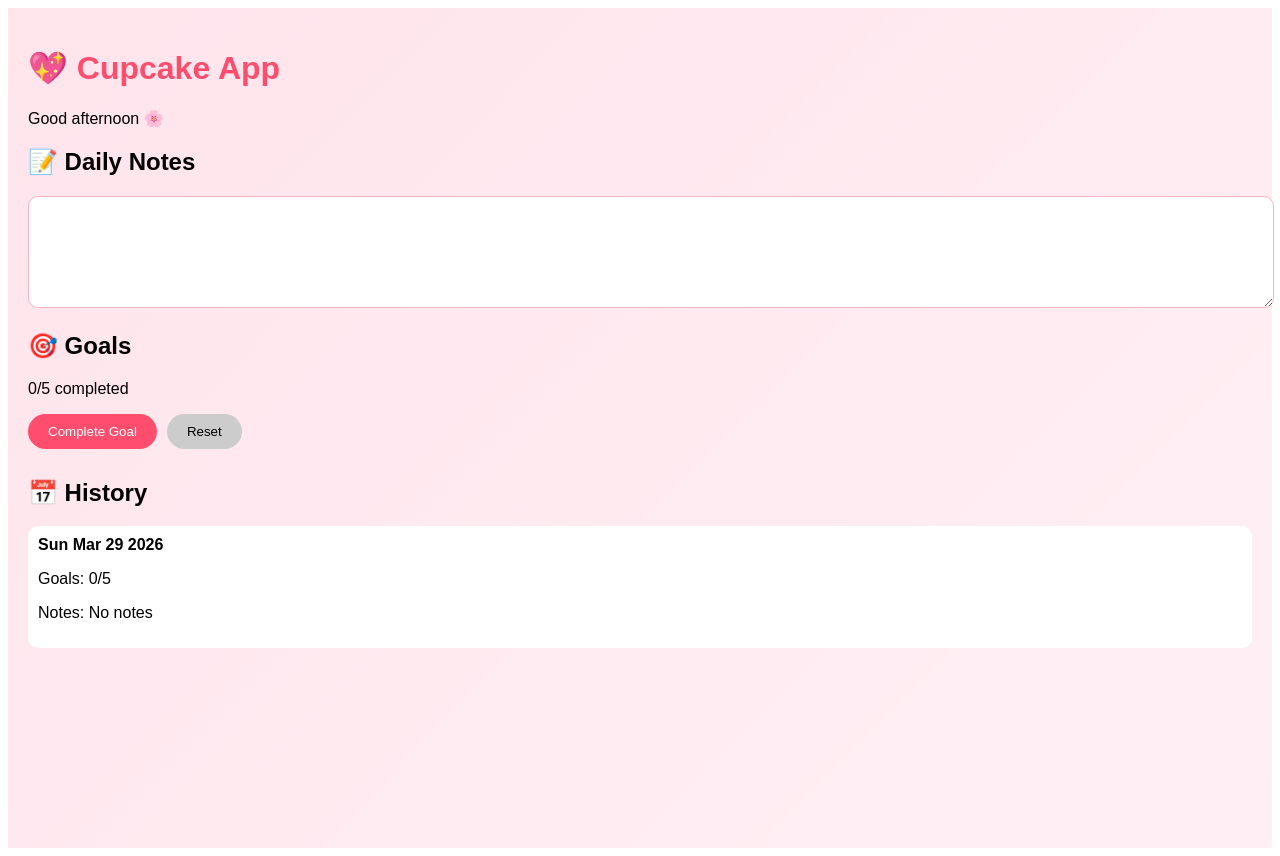
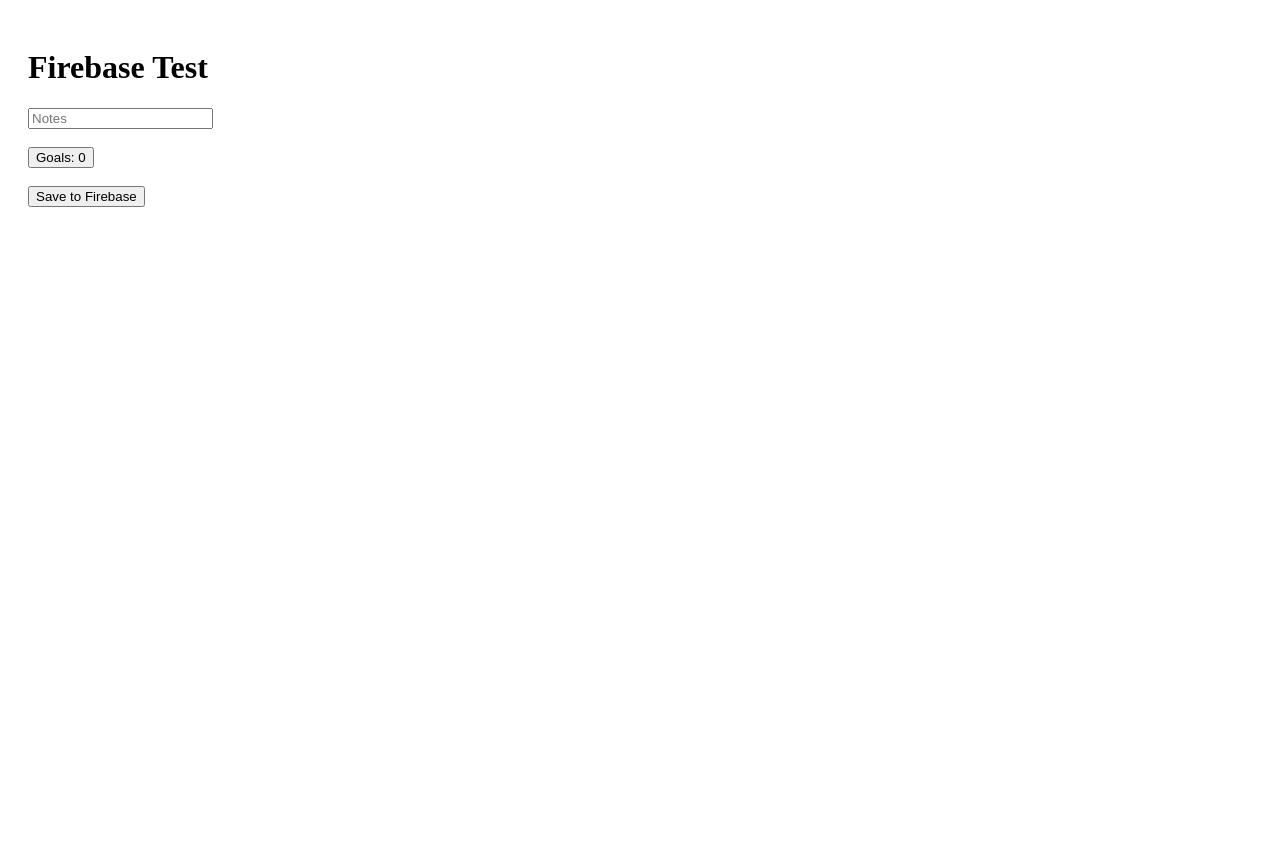
Before and after one commit to arzookhan6817-tech/cupcake-app, a React (Vite) app: page / in a window 1280 px wide. After the commit the page ends 800 px from the top, so only its background shows below. Built offline with nearby package versions, Linux system fonts and the light colour scheme.

Commit message:
Update App.jsx

```diff
--- a/src/App.jsx
+++ b/src/App.jsx
@@ -1,160 +1,41 @@
-import { useState, useEffect } from "react";
+import { useState } from "react";
+import { db } from "./firebase";
+import { doc, setDoc } from "firebase/firestore";
 
 export default function App() {
-  const todayKey = new Date().toDateString();
+  const [notes, setNotes] = useState("");
+  const [goals, setGoals] = useState(0);
 
-  const [dayData, setDayData] = useState({
-    notes: "",
-    goals: 0,
-  });
-
-  const [history, setHistory] = useState({});
-
-  const MAX_GOALS = 5;
-
-  // LOAD ALL DATA
-  useEffect(() => {
-    try {
-      const savedHistory = localStorage.getItem("history");
-
-      if (savedHistory) {
-        const parsed = JSON.parse(savedHistory);
-        setHistory(parsed);
-
-        if (parsed[todayKey]) {
-          setDayData(parsed[todayKey]);
-        }
-      }
-    } catch (e) {
-      console.log("Load error", e);
-    }
-  }, []);
-
-  // SAVE ALL DATA
-  useEffect(() => {
-    try {
-      const updatedHistory = {
-        ...history,
-        [todayKey]: dayData,
-      };
-
-      setHistory(updatedHistory);
-      localStorage.setItem("history", JSON.stringify(updatedHistory));
-    } catch (e) {
-      console.log("Save error", e);
-    }
-  }, [dayData]);
-
-  const completeGoal = () => {
-    if (dayData.goals >= MAX_GOALS) {
-      alert("You’ve already completed all goals 😌");
-      return;
-    }
-
-    const newGoals = dayData.goals + 1;
-
-    setDayData({
-      ...dayData,
-      goals: newGoals,
+  const saveData = async () => {
+    await setDoc(doc(db, "users", "testUser"), {
+      notes,
+      goals
     });
 
-    if (newGoals === MAX_GOALS) {
-      alert("🎉 100% done. Your partner would be proud.");
-    }
-  };
-
-  const resetGoals = () => {
-    setDayData({
-      ...dayData,
-      goals: 0,
-    });
-  };
-
-  const getGreeting = () => {
-    const hour = new Date().getHours();
-    if (hour < 12) return "Good morning ☀️";
-    if (hour < 18) return "Good afternoon 🌸";
-    return "Good evening 🌙";
+    alert("Saved to Firebase ✅");
   };
 
   return (
-    <div
-      style={{
-        padding: 20,
-        fontFamily: "sans-serif",
-        background: "linear-gradient(135deg, #ffe4ec, #fff0f5)",
-        minHeight: "100vh",
-      }}
-    >
-      <h1 style={{ color: "#ff4d6d" }}>💖 Cupcake App</h1>
-      <p>{getGreeting()}</p>
+    <div style={{ padding: 20 }}>
+      <h1>Firebase Test</h1>
 
-      <h2>📝 Daily Notes</h2>
-      <textarea
-        value={dayData.notes}
-        onChange={(e) =>
-          setDayData({ ...dayData, notes: e.target.value })
-        }
-        rows={6}
-        style={{
-          width: "100%",
-          borderRadius: 10,
-          padding: 10,
-          border: "1px solid #ffb3c1",
-        }}
+      <input
+        placeholder="Notes"
+        value={notes}
+        onChange={(e) => setNotes(e.target.value)}
       />
 
-      <h2>🎯 Goals</h2>
-      <p>{dayData.goals}/{MAX_GOALS} completed</p>
+      <br /><br />
 
-      <button
-        onClick={completeGoal}
-        style={{
-          padding: "10px 20px",
-          borderRadius: 20,
-          border: "none",
-          background: "#ff4d6d",
-          color: "white",
-          cursor: "pointer",
-          marginRight: 10,
-        }}
-      >
-        Complete Goal
+      <button onClick={() => setGoals(goals + 1)}>
+        Goals: {goals}
       </button>
 
-      <button
-        onClick={resetGoals}
-        style={{
-          padding: "10px 20px",
-          borderRadius: 20,
-          border: "none",
-          background: "#ccc",
-          cursor: "pointer",
-        }}
-      >
-        Reset
+      <br /><br />
+
+      <button onClick={saveData}>
+        Save to Firebase
       </button>
-
-      {/* HISTORY SECTION */}
-      <h2 style={{ marginTop: 30 }}>📅 History</h2>
-
-      {Object.keys(history).length === 0 && <p>No history yet</p>}
-
-      {Object.entries(history).map(([date, data]) => (
-        <div
-          key={date}
-          style={{
-            background: "white",
-            padding: 10,
-            borderRadius: 10,
-            marginBottom: 10,
-          }}
-        >
-          <strong>{date}</strong>
-          <p>Goals: {data.goals}/{MAX_GOALS}</p>
-          <p>Notes: {data.notes || "No notes"}</p>
-        </div>
-      ))}
     </div>
   );
 }
```
